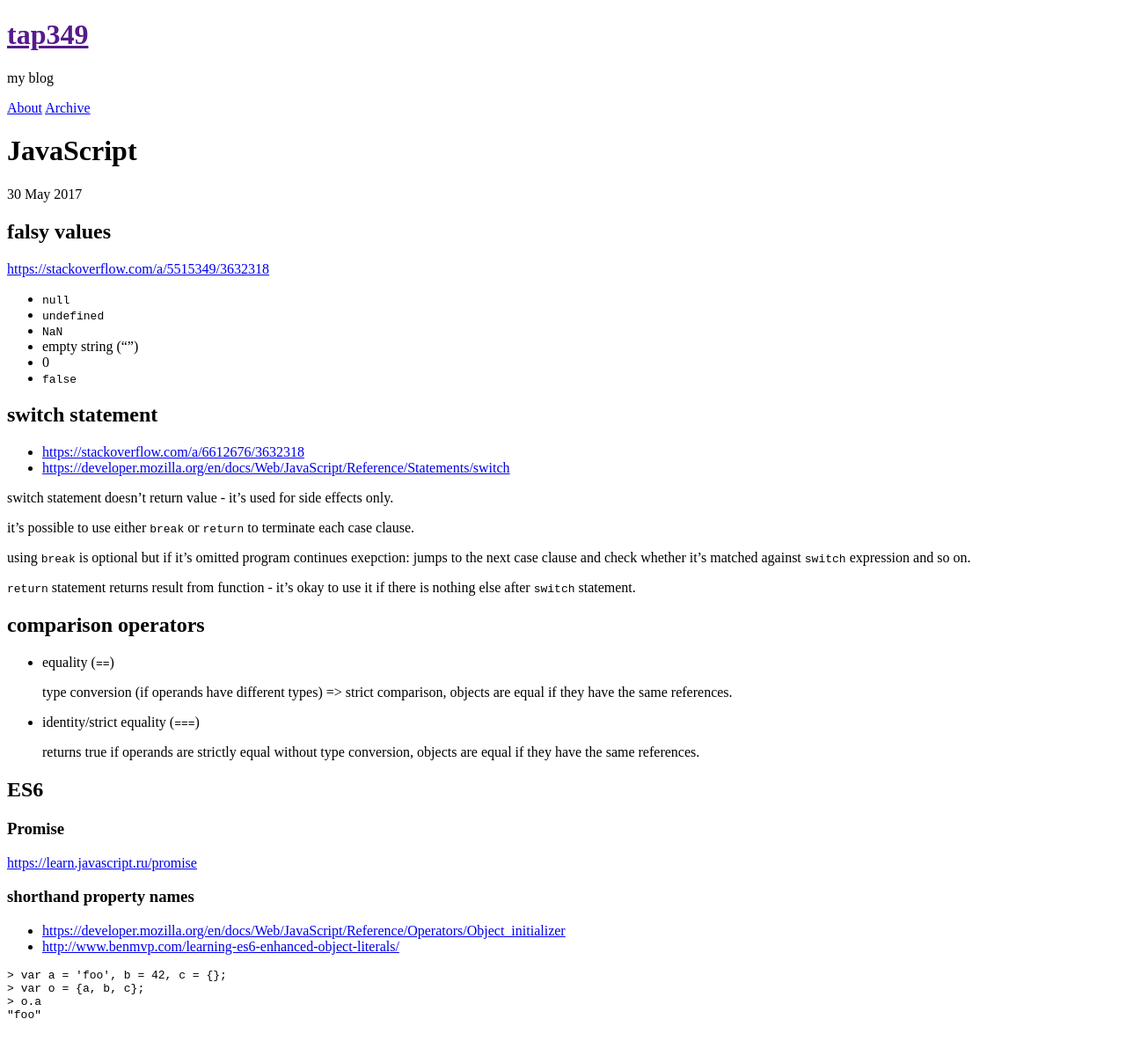
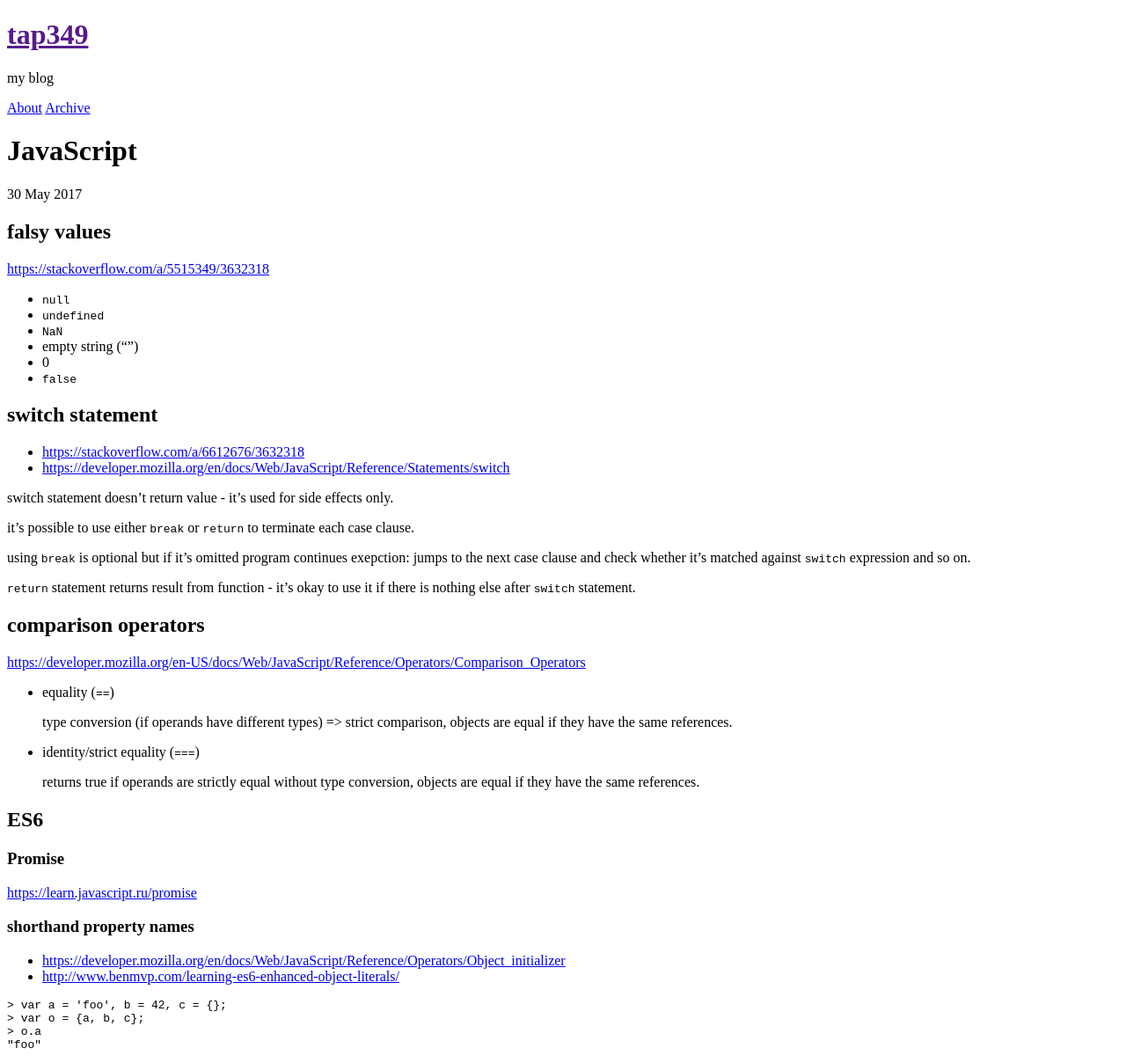
Before and after one commit to tap349/tap349.github.io, a Jekyll site: the page built from _posts/2017-05-30-javascript.md, in a window 1280 px wide. Shown: the whole page at 88% size. Built offline with Jekyll 4.4.1, drawn with Linux system fonts in a browser that asks for light colours; before the commit the page ends 1174 px from its top, so only the background shows below that.

Commit message:
update 2017-06-02_12:24:38

```diff
--- a/_posts/2017-05-30-javascript.md
+++ b/_posts/2017-05-30-javascript.md
@@ -37,6 +37,8 @@
 
 ## comparison operators
 
+<https://developer.mozilla.org/en-US/docs/Web/JavaScript/Reference/Operators/Comparison_Operators>
+
 - equality (`==`)
 
   type conversion (if operands have different types) => strict comparison,
```
